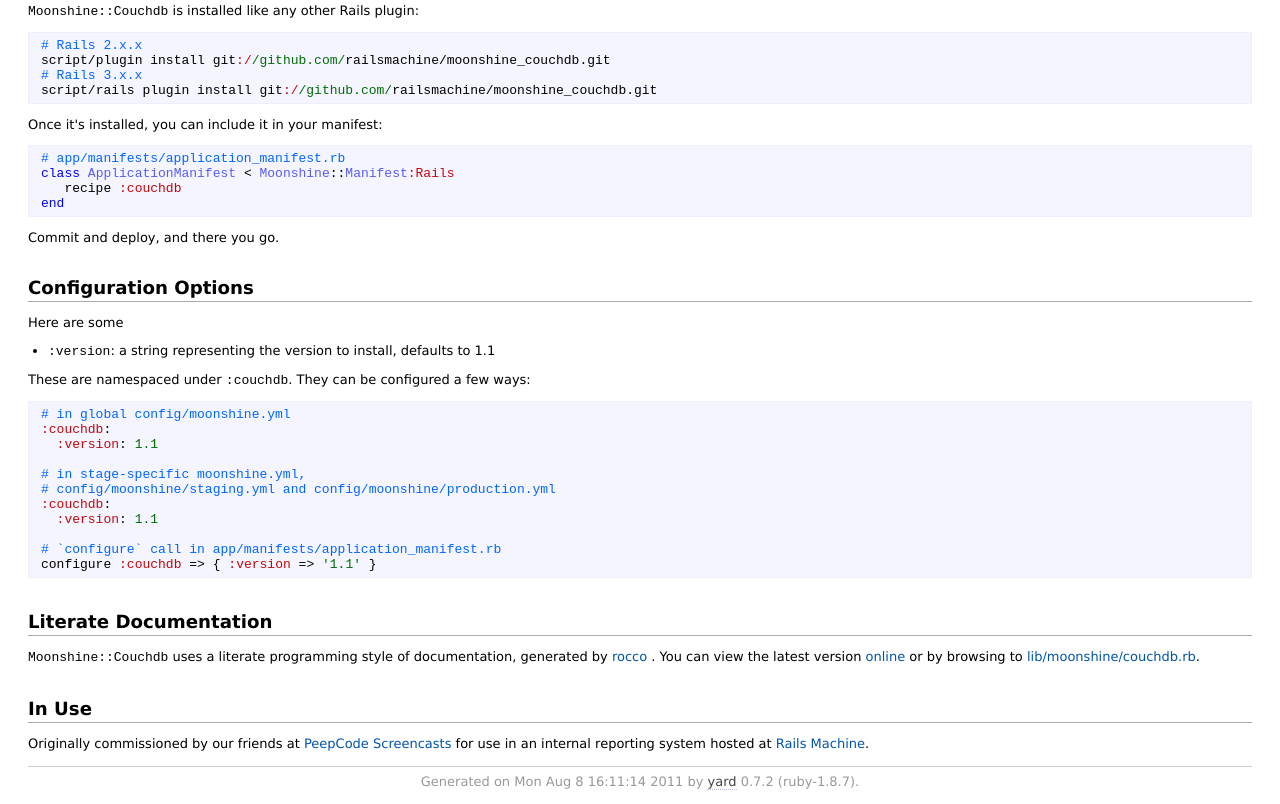
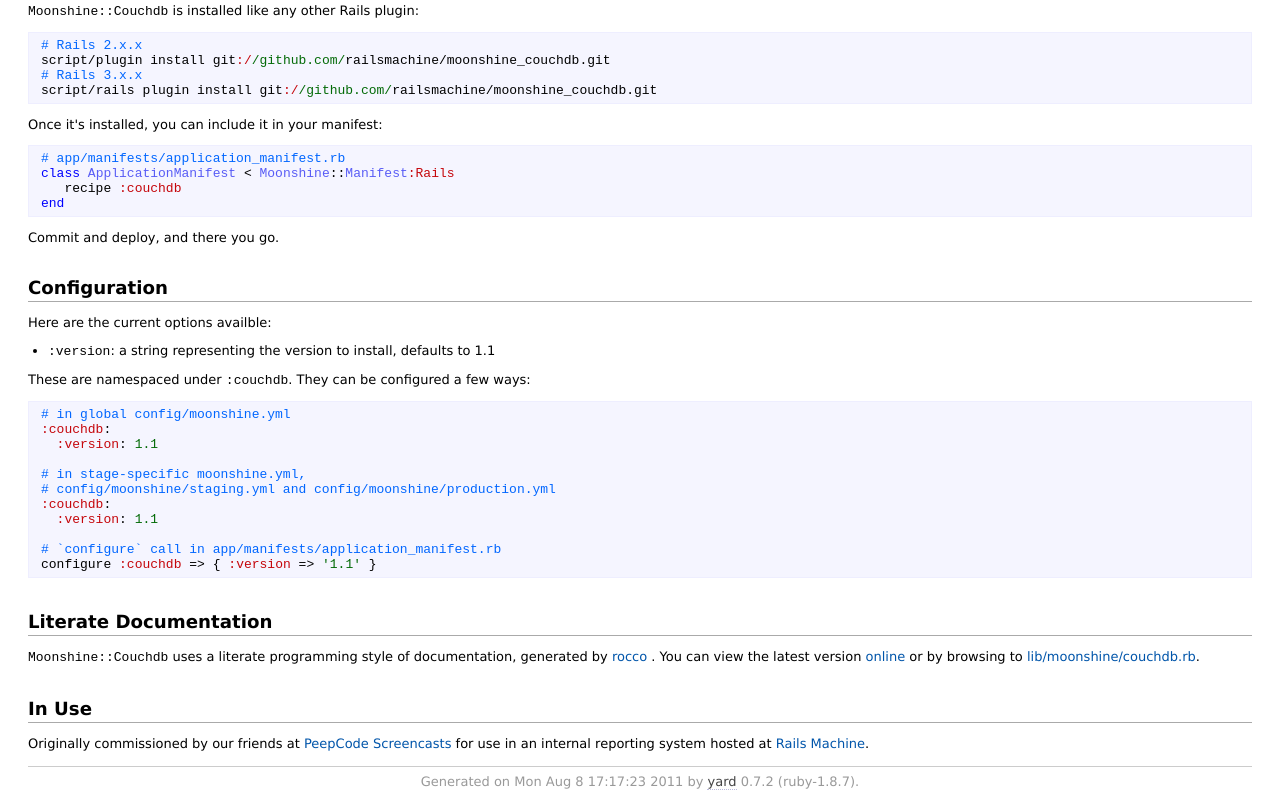
Before and after one commit to railsmachine/moonshine_couchdb, a plain HTML site: page file.README.html in a window 1280 px wide. Shown: the part 372-1176 px from the top of the page. Drawn offline with Linux system fonts and the light colour scheme.

Commit message:
Regen documentation.

```diff
--- a/file.README.html
+++ b/file.README.html
@@ -96,9 +96,9 @@
 
 <p>Commit and deploy, and there you go.</p>
 
-<h2>Configuration Options</h2>
+<h2>Configuration</h2>
 
-<p>Here are some</p>
+<p>Here are the current options availble:</p>
 
 <ul>
 <li><code>:version</code>: a string representing the version to install, defaults to 1.1</li>
@@ -131,7 +131,7 @@ for use in an internal reporting system hosted at
 <a href="http://railsmachine.com">Rails Machine</a>.</p></div></div>
 
     <div id="footer">
-  Generated on Mon Aug  8 16:11:14 2011 by
+  Generated on Mon Aug  8 17:17:23 2011 by
   <a href="http://yardoc.org" title="Yay! A Ruby Documentation Tool" target="_parent">yard</a>
   0.7.2 (ruby-1.8.7).
 </div>
```
Also changed, not shown: Moonshine.html (+1 -1 lines), Moonshine/Couchdb.html (+1 -1 lines), _index.html (+1 -1 lines), index.html (+3 -3 lines), top-level-namespace.html (+1 -1 lines).
